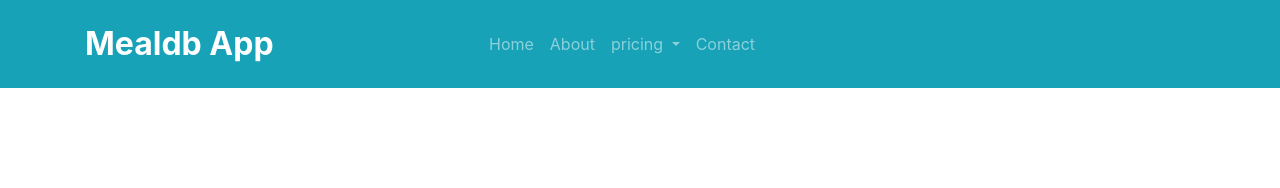
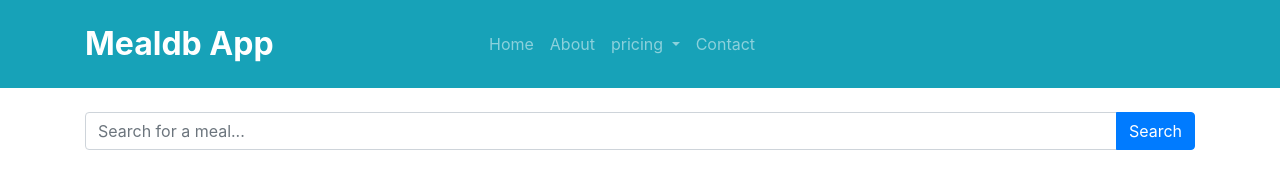
Before and after one commit to Sfbtabassum/assignment-final, a plain HTML site: page index.html in a window 1280 px wide. Drawn offline with nearby package versions, Linux system fonts and the light colour scheme.

Commit message:
search bar

```diff
--- a/index.html
+++ b/index.html
@@ -49,6 +49,21 @@
     </div>
   </header>
 
+   <main class="container my-4">
+    <div class="input-group mb-3">
+      <input type="text" class="form-control" id="searchInput" placeholder="Search for a meal...">
+      <div class="input-group-append">
+        <button class="btn btn-primary" id="searchButton">Search</button>
+      </div>
+    </div>
+
+    <div id="mealResults" class="row"></div>
+
+    <div class="text-center mt-4">
+      <button class="btn btn-primary" id="showAllButton" style="display: none;">Show All</button>
+    </div>
+  </main>
+
 
 
 
```
